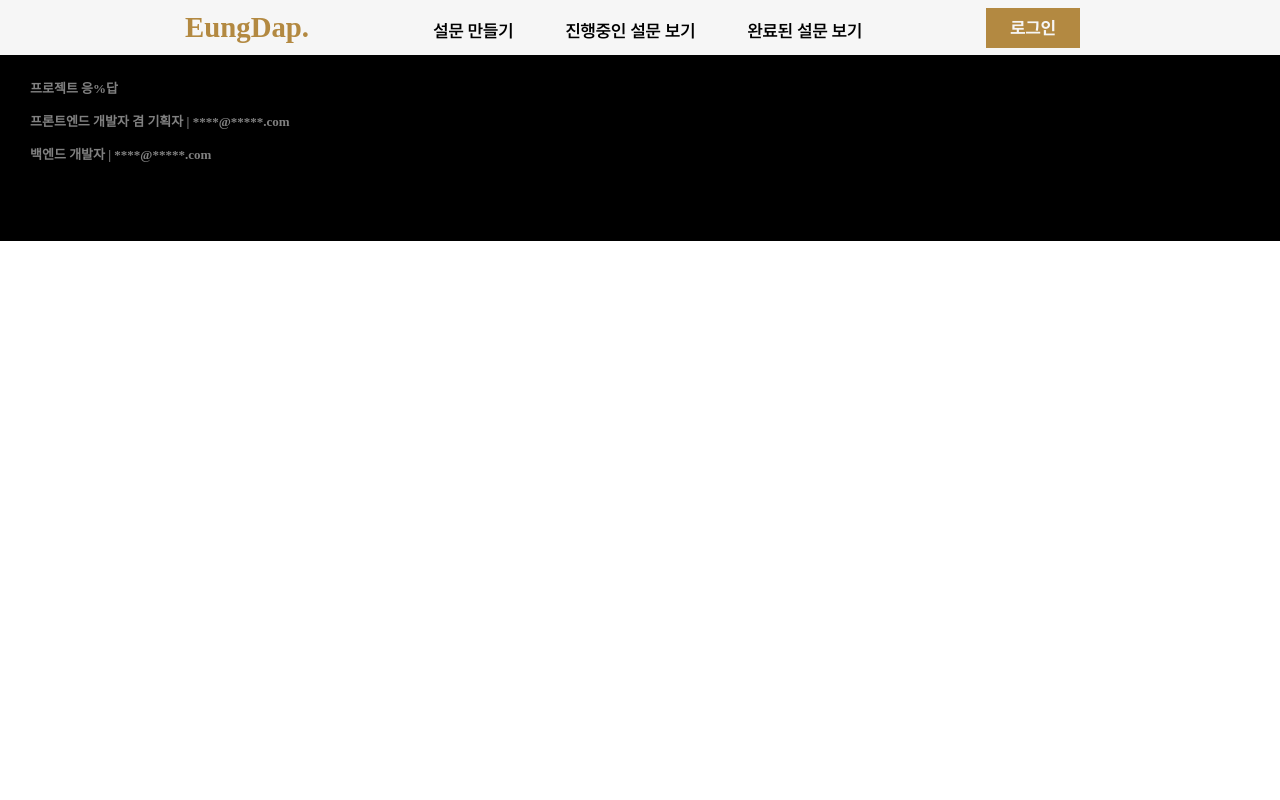
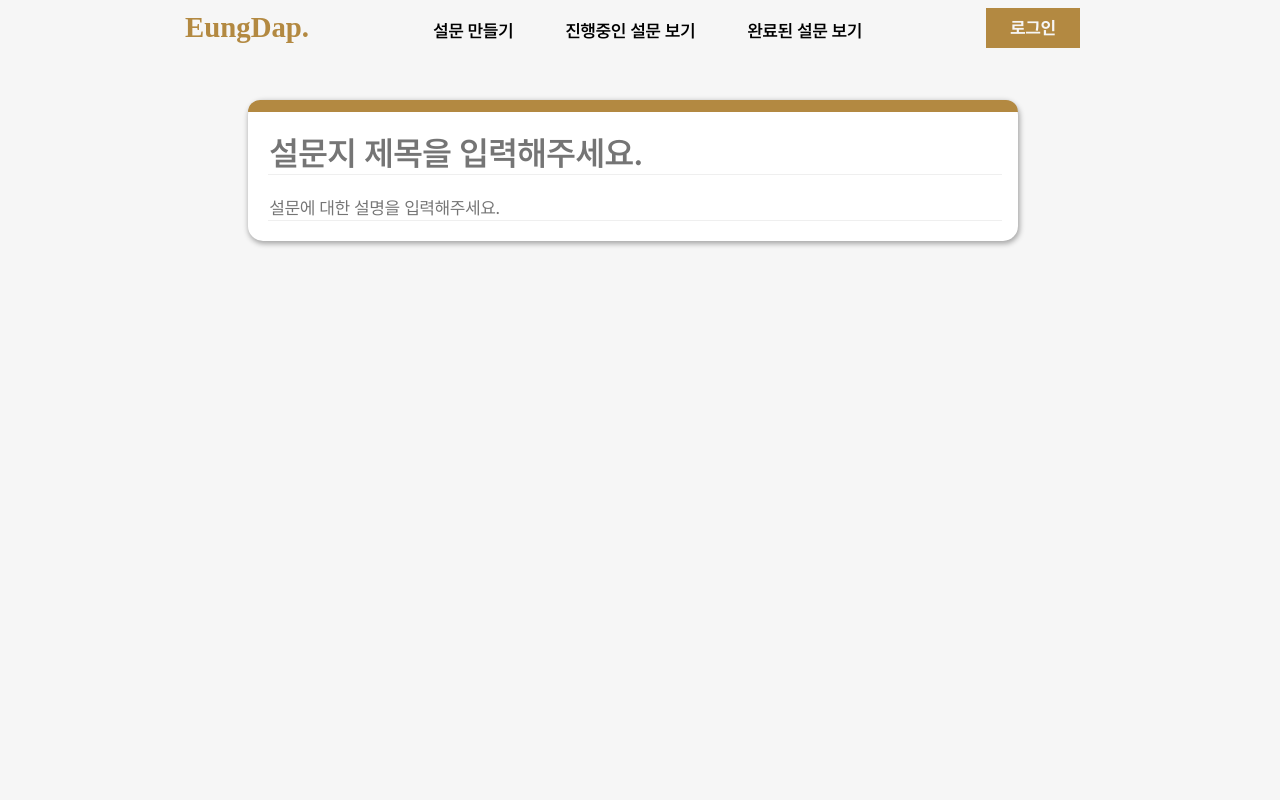
Before and after one commit to itscold96/Project-Eungdap, a React (Create React App) app in the folder my-project/: page /MakingSurvey in a window 1280 px wide. Shown: the top 800 px of the page. Built offline with nearby package versions, Linux system fonts and the light colour scheme.

Commit message:
Design: 설문 만들기 페이지 제목 box 완성

```diff
--- a/my-project/src/CSS/common.css
+++ b/my-project/src/CSS/common.css
@@ -32,3 +32,7 @@ a {
   color: #b38941;
   font-weight: 900;
 }
+
+textarea {
+  word-break: keep-all;
+}
--- a/my-project/src/Router.jsx
+++ b/my-project/src/Router.jsx
@@ -5,6 +5,7 @@ import Main from 'pages/Main/Main';
 import { BrowserRouter, Route, Routes } from 'react-router-dom';
 import Intro from 'pages/Intro/Intro';
 import ScrollToTop from 'components/ScrollToTop/ScrollToTop';
+import MakingSurvey from 'pages/MakingSurvey/MakingSurvey';
 
 function Router() {
   return (
@@ -15,6 +16,7 @@ function Router() {
       <Routes>
         <Route path='/' element={<Intro />} />
         <Route path='/Main' element={<Main />} />
+        <Route path='/MakingSurvey' element={<MakingSurvey />} />
       </Routes>
       <Footer />
     </BrowserRouter>
--- a/my-project/src/components/Header/Header.jsx
+++ b/my-project/src/components/Header/Header.jsx
@@ -4,8 +4,12 @@ import './Header.css';
 function Header() {
   const navigate = useNavigate();
 
-  const onClickMoveMain = (e) => {
+  const onClickMoveToMain = (e) => {
     navigate('/Main');
+  };
+
+  const onClickMoveToMakingSurvey = (e) => {
+    navigate('/MakingSurvey');
   };
 
   return (
@@ -18,7 +22,7 @@ function Header() {
               EungDap.
             </a>
           </div>
-          <button className='btn-basic' onClick={onClickMoveMain}>
+          <button className='btn-basic' onClick={onClickMoveToMain}>
             시작하기
           </button>
         </header>
@@ -31,7 +35,9 @@ function Header() {
           </div>
           <ul className='header__hdr-feats'>
             <li>
-              <button className='btn-feat'>설문 만들기</button>
+              <button className='btn-feat' onClick={onClickMoveToMakingSurvey}>
+                설문 만들기
+              </button>
             </li>
             <li>
               <button className='btn-feat'>진행중인 설문 보기</button>
--- /dev/null
+++ b/my-project/src/pages/MakingSurvey/MakingSurvey.css
@@ -0,0 +1,56 @@
+.making-survey {
+  display: flex;
+  flex-direction: column;
+  justify-content: flex-start;
+  align-items: center;
+  padding-top: 100px;
+}
+
+.making-survey__border {
+  box-shadow: 1px 2px 5px 1px rgb(170, 170, 170);
+}
+
+.making-survey__title-box {
+  width: 770px;
+  box-sizing: border-box;
+  background-color: white;
+  border-radius: 15px;
+}
+
+.making-survey__boxColor {
+  background-color: #b38941;
+  height: 12px;
+  border-top-left-radius: 15px;
+  border-top-right-radius: 15px;
+}
+
+.making-survey__title-text {
+  display: flex;
+  flex-direction: column;
+  gap: 20px;
+  margin: 20px 20px;
+}
+
+.making-survey__title {
+  font-weight: 600;
+  font-size: 2.1rem;
+}
+
+.making-survey__title,
+.making-survey__title-explanation {
+  border: none;
+  width: 100%;
+  border-bottom: 1px solid #efefef;
+}
+
+.making-survey__title-explanation,
+.making-survey__title-explanation::placeholder {
+  resize: none;
+  font-size: 1.1rem;
+}
+
+.making-survey__title-explanation:focus,
+.making-survey__title:focus {
+  outline: none;
+  border-bottom: 1px solid #b38941;
+}
--- /dev/null
+++ b/my-project/src/pages/MakingSurvey/MakingSurvey.jsx
@@ -0,0 +1,31 @@
+import { useRef } from 'react';
+import './MakingSurvey.css';
+
+function MakingSurvey() {
+  const textarea = useRef();
+
+  const handleResizeHeight = () => {
+    textarea.current.style.height = 'auto'; //height 초기화
+    textarea.current.style.height = textarea.current.scrollHeight + 'px';
+  };
+
+  return (
+    <main className='making-survey'>
+      <div className='making-survey__title-box making-survey__border'>
+        <div className='making-survey__boxColor'></div>
+        <div className='making-survey__title-text'>
+          <input type='text' placeholder='설문지 제목을 입력해주세요.' className='making-survey__title' />
+          <textarea
+            placeholder='설문에 대한 설명을 입력해주세요.'
+            rows={1}
+            ref={textarea}
+            onChange={handleResizeHeight}
+            className='making-survey__title-explanation'
+          />
+        </div>
+      </div>
+    </main>
+  );
+}
+
+export default MakingSurvey;
```
